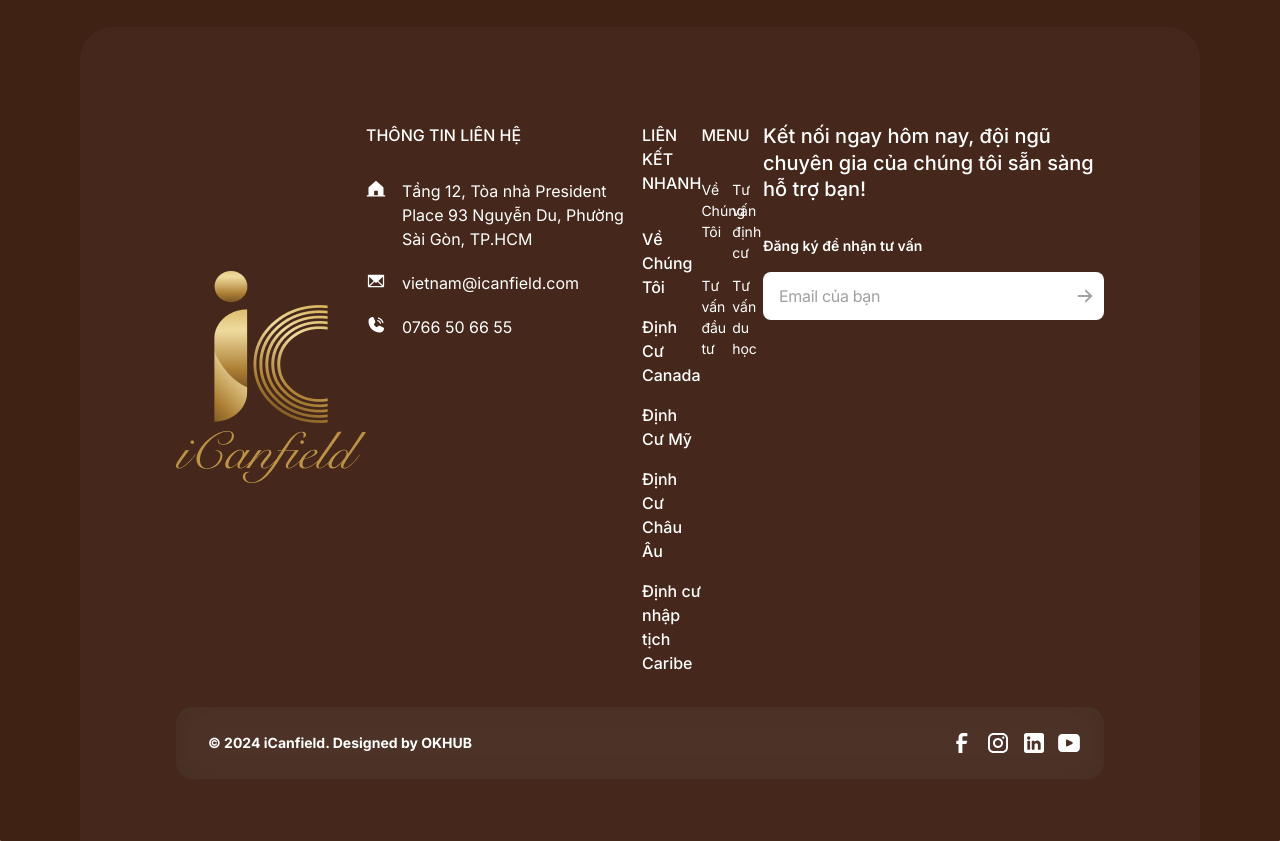
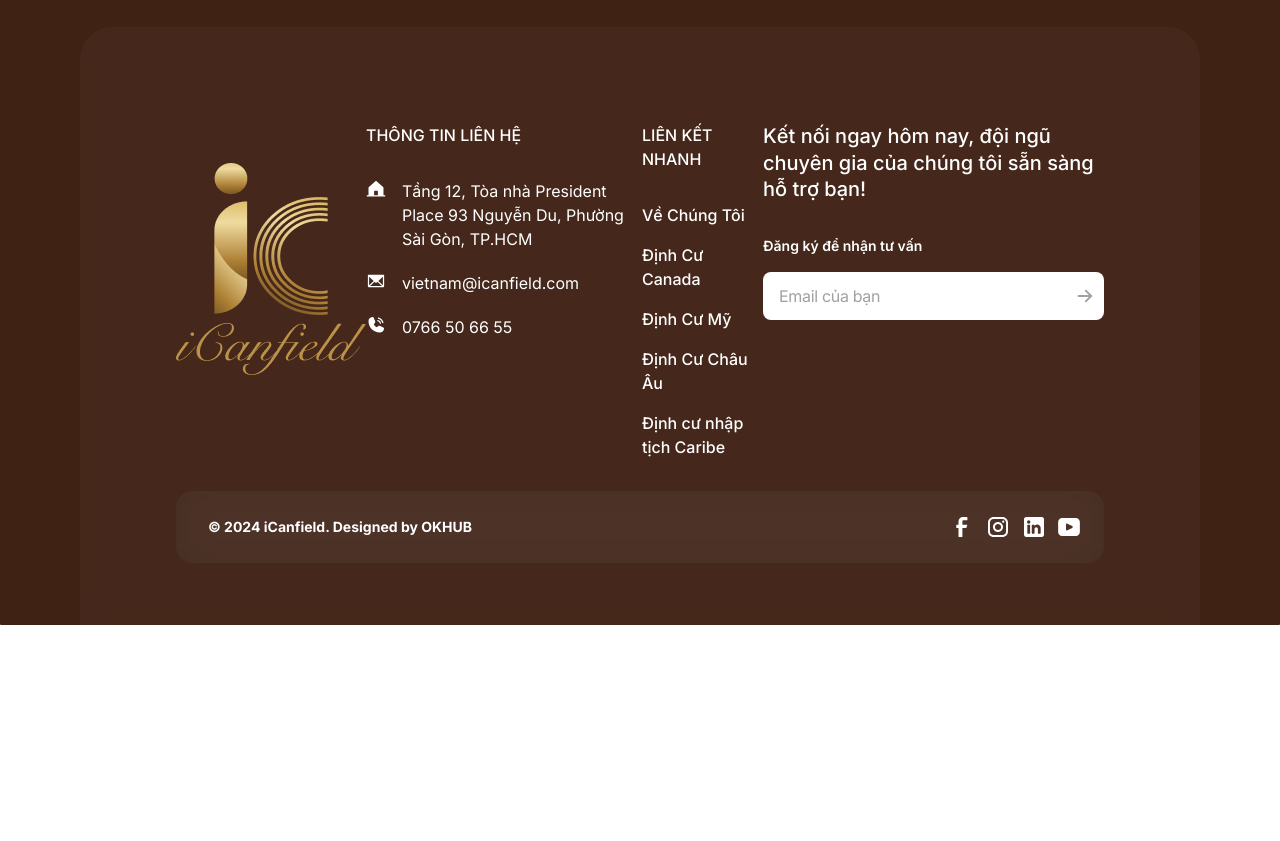
Before and after one commit to sylph03/ICANFIELD, a React (Vite) app: page / in a window 1280 px wide. Shown: the part 5160-6001 px from the top of the page. After the commit the page ends 5785 px from the top, so only its background shows below. Built offline with nearby package versions, Linux system fonts and the light colour scheme; a web font is replaced by a local one.

Commit message:
chore: footer

```diff
--- a/src/sections/Footer.jsx
+++ b/src/sections/Footer.jsx
@@ -78,7 +78,7 @@ const Footer = () => {
               </div>
 
               {/* mb */}
-              <div className="max-sm:w-full flex flex-col items-start gap-[2rem] max-sm:gap-[1.5rem]">
+              <div className="max-sm:w-full hidden max-sm:flex flex-col items-start gap-[2rem] max-sm:gap-[1.5rem]">
                 <p className="text-white font-Inter text-[1rem] not-italic font-medium leading-[1.5rem ]">
                   MENU
                 </p>
```
